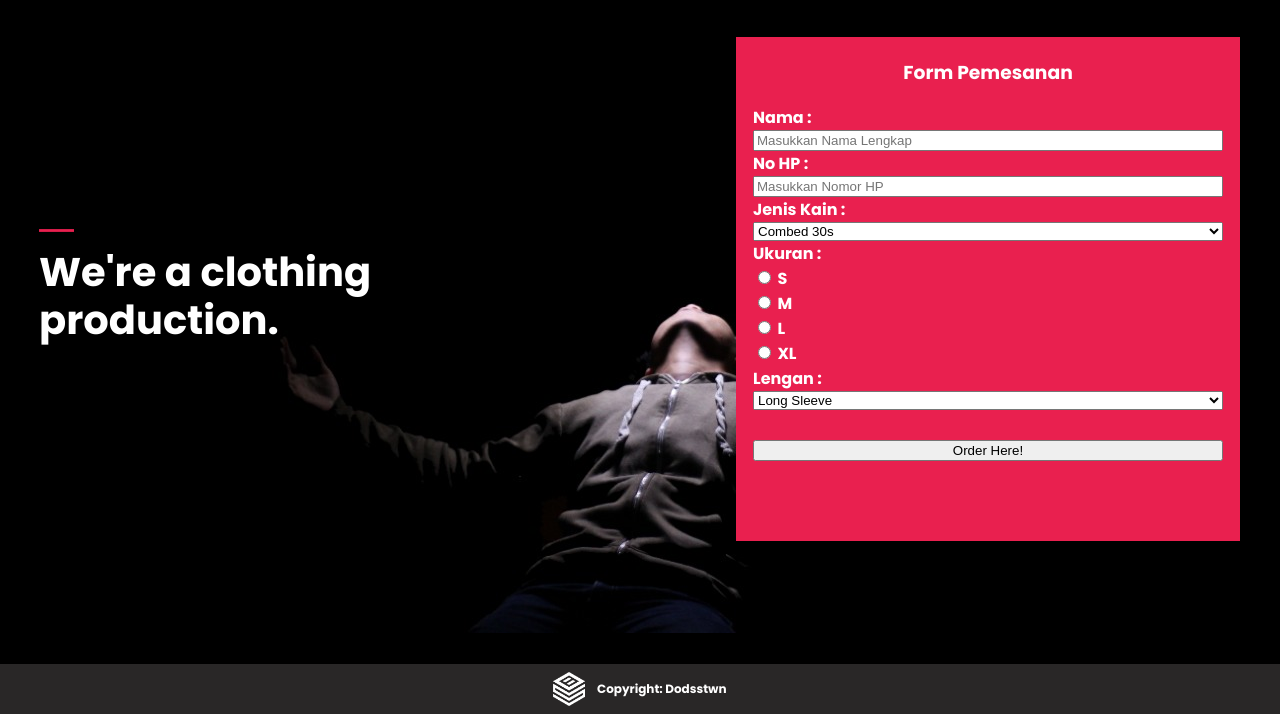
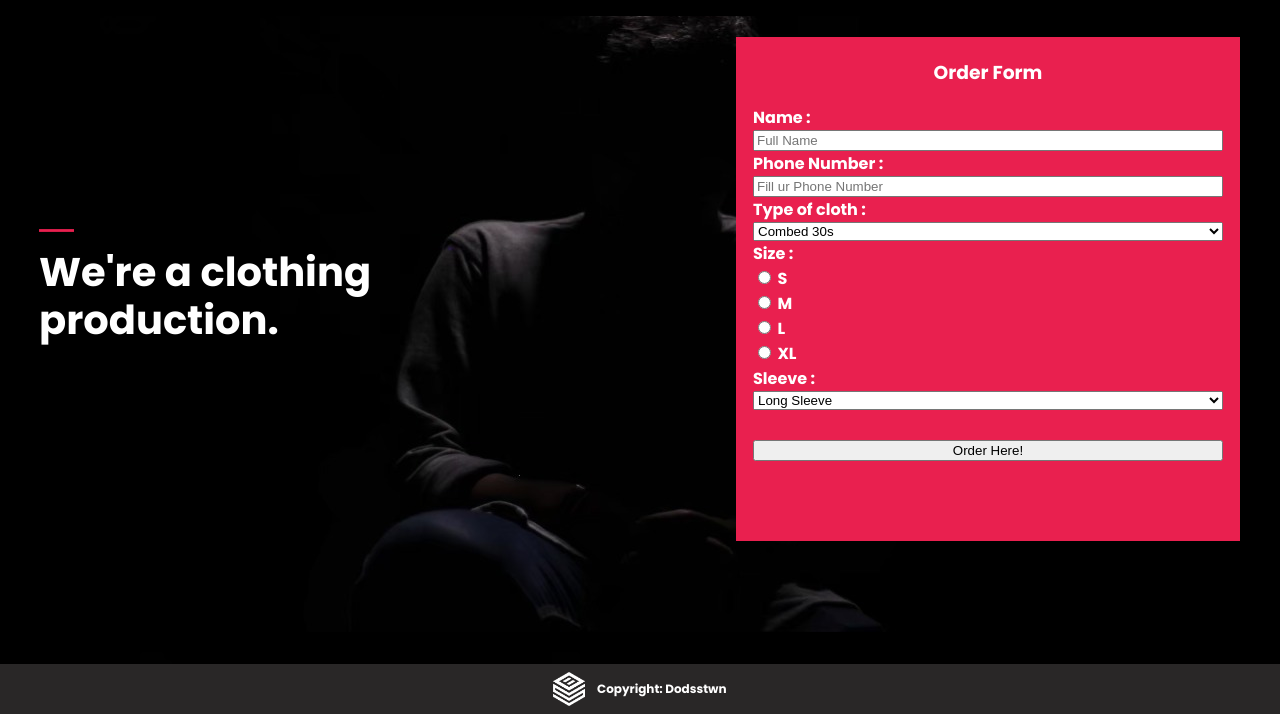
Before and after one commit to dodsstwn/dodsstwn-github.github.io, a plain HTML site: page assets/index.html in a window 1280 px wide. Shown: the part 86-800 px from the top of the page. Drawn offline with Linux system fonts and the light colour scheme.

```diff
--- a/assets/css/style.css
+++ b/assets/css/style.css
@@ -68,7 +68,7 @@ header #logo {
 }
 
 .landing-page {
-    background-image: url(/assets/image/6.jpeg);
+    background-image: url(/assets/image/4.jpeg);
     height: 750px;
     display: flex;
     flex-direction: row;
--- a/assets/index.html
+++ b/assets/index.html
@@ -31,14 +31,14 @@
 			<h1 id="ahenci">production.</h1>
 		</div>
 		<div class="content2">
-			<h3>Form Pemesanan</h3>
+			<h3>Order Form</h3>
 			<form class="pemesanan">
-				<label>Nama :</label>
-				<input type="text" placeholder="Masukkan Nama Lengkap">
-				<label>No HP :</label>
-				<input type="text" placeholder="Masukkan Nomor HP">
+				<label>Name :</label>
+				<input type="text" placeholder="Full Name">
+				<label>Phone Number :</label>
+				<input type="text" placeholder="Fill ur Phone Number">
 
-				<label>Jenis Kain :</label>
+				<label>Type of cloth :</label>
 				<select name="kain" id="kain">
 					<option value="30s">Combed 30s</option>
 					<option value="24s">Combed 24s</option>
@@ -47,7 +47,7 @@
 				</select>
 
 				<div>
-					<label>Ukuran :</label><br>
+					<label>Size :</label><br>
 					<input type="radio" name="Ukuran" value="small">
 					<label for="male">S</label><br>
 					<input type="radio" name="Ukuran" value="medium">
@@ -58,7 +58,7 @@
 					<label for="other">XL</label><br>
 				</div>
 
-				<label>Lengan :</label>
+				<label>Sleeve :</label>
 				<select name="Lengan" id="lengan">
 					<option value="panjang">Long Sleeve</option>
 					<option value="pendek">Short Sleeve</option>
```
